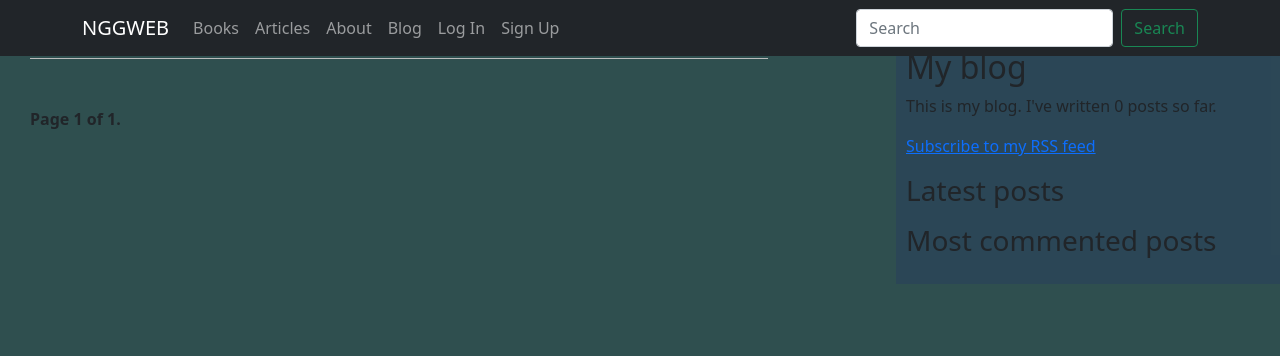
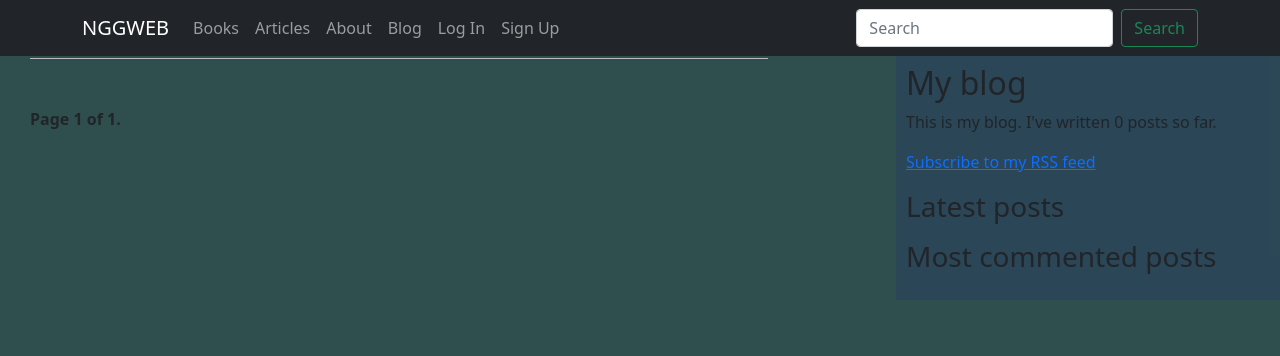
Before and after one commit to nggweb/future, a Django app: page /blog/ in a window 1280 px wide. Shown: the top 356 px of the page. Run offline with Django 4.2, Linux system fonts and the light colour scheme; data that the repository does not hold is empty; parts of the project's set-up code (start-up, migrations or seed data) failed here and were passed over.

Commit message:
blog page looking better, comment working

```diff
--- a/templates/blog/base.html
+++ b/templates/blog/base.html
@@ -19,6 +19,8 @@
 
 
   <div id="sidebar" class="container pt-5 ">
+    <p></p>
+    <p></p>
     <h2>My blog</h2>
     <p>
       This is my blog.
--- a/templates/blog/post/list.html
+++ b/templates/blog/post/list.html
@@ -12,7 +12,7 @@
   <div class="container-fluid">
     <div class="row" data-masonry='{"percentPosition": true}'>
       {% for post in posts %}
-        <div class="col-md-3">
+        <div class="col-md-4">
           <div class="card my-3 blog-card p-5">
             <div class="card-body">
               <h2>
```
